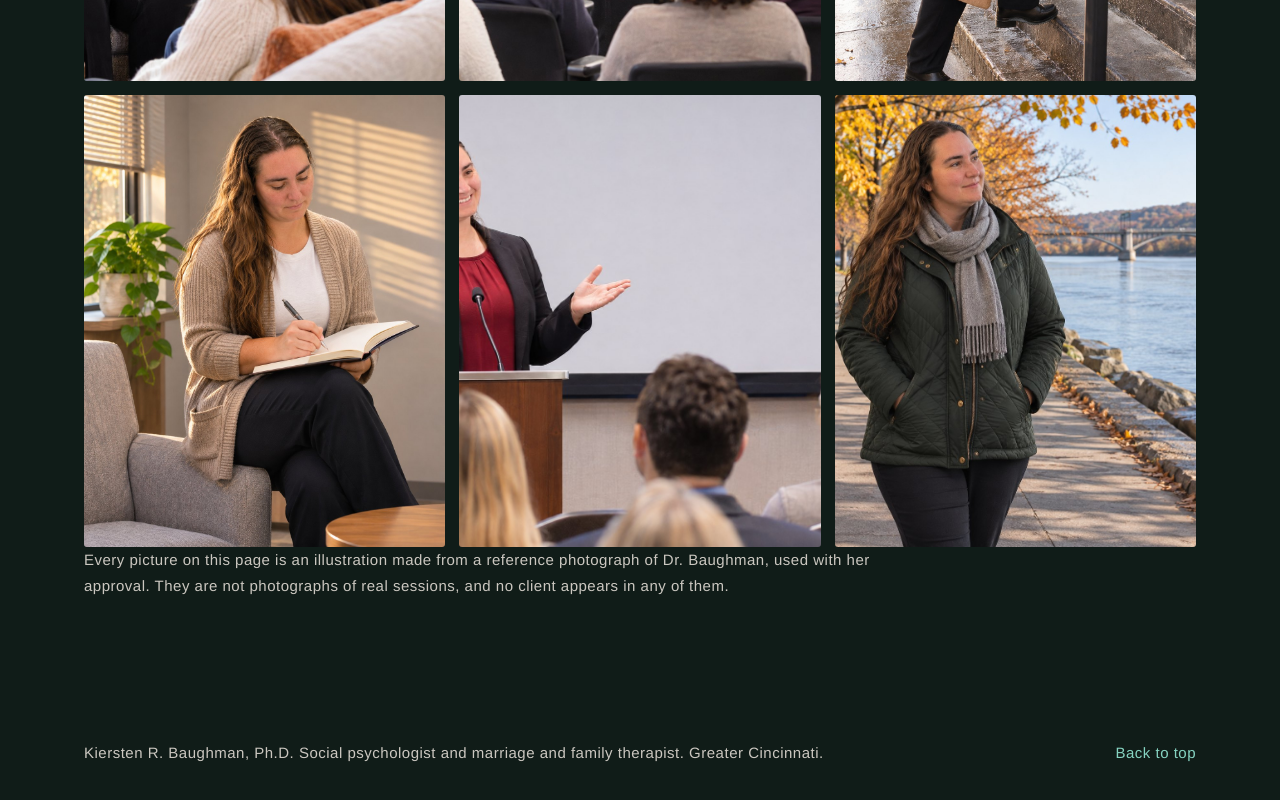
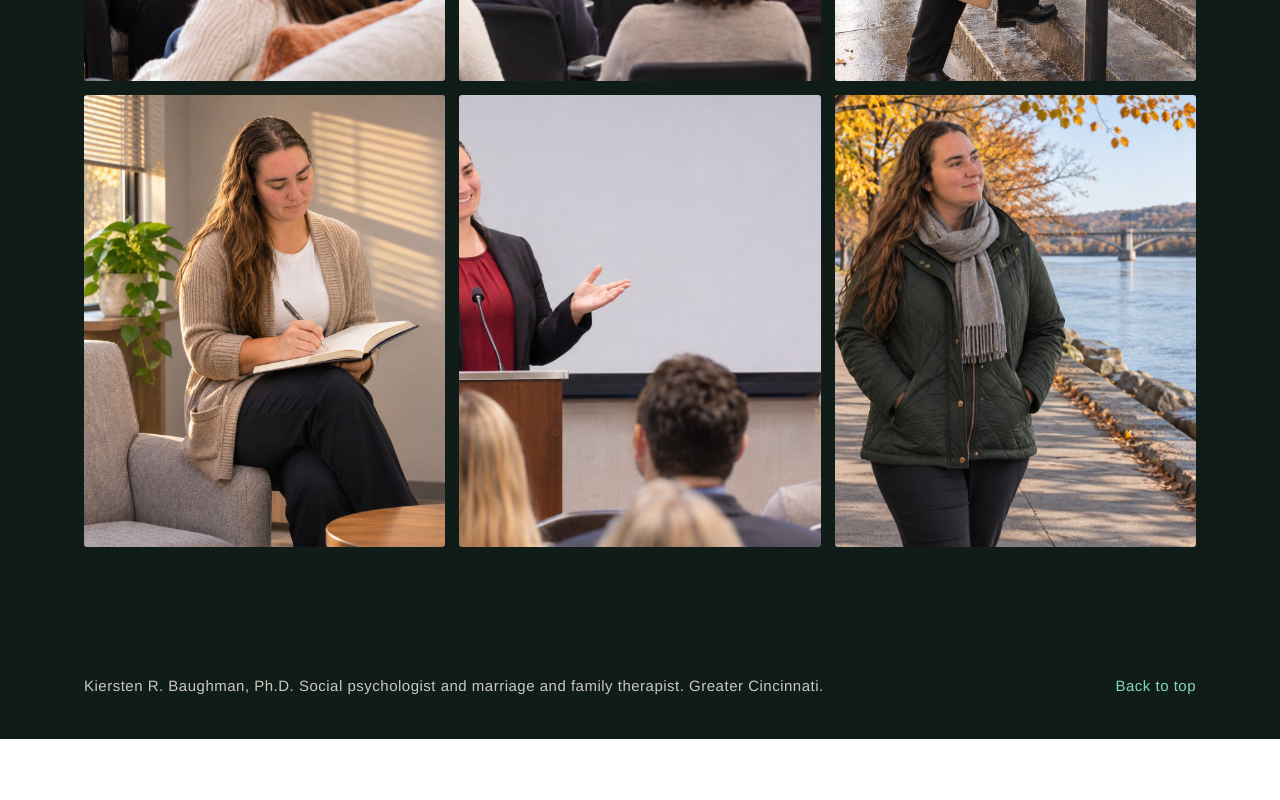
Before and after one commit to thetopprofessional/kiersten-baughman, a plain HTML site: page index.html in a window 1280 px wide. Shown: the part 6456-7256 px from the top of the page. After the commit the page ends 7195 px from the top, so only its background shows below. Drawn offline with Linux system fonts and the light colour scheme.

Commit message:
Add files via upload

```diff
--- a/index.html
+++ b/index.html
@@ -173,7 +173,6 @@
       <figure><img src="img/10-conference.jpg" alt="Presenting at an academic conference" width="1672" height="941" loading="lazy" decoding="async"></figure>
       <figure><img src="img/12-river.jpg" alt="Walking a riverside path" width="1448" height="1086" loading="lazy" decoding="async"></figure>
     </div>
-    <p class="kb-note">Every picture on this page is an illustration made from a reference photograph of Dr. Baughman, used with her approval. They are not photographs of real sessions, and no client appears in any of them.</p>
   </div>
 </section>
 
```
